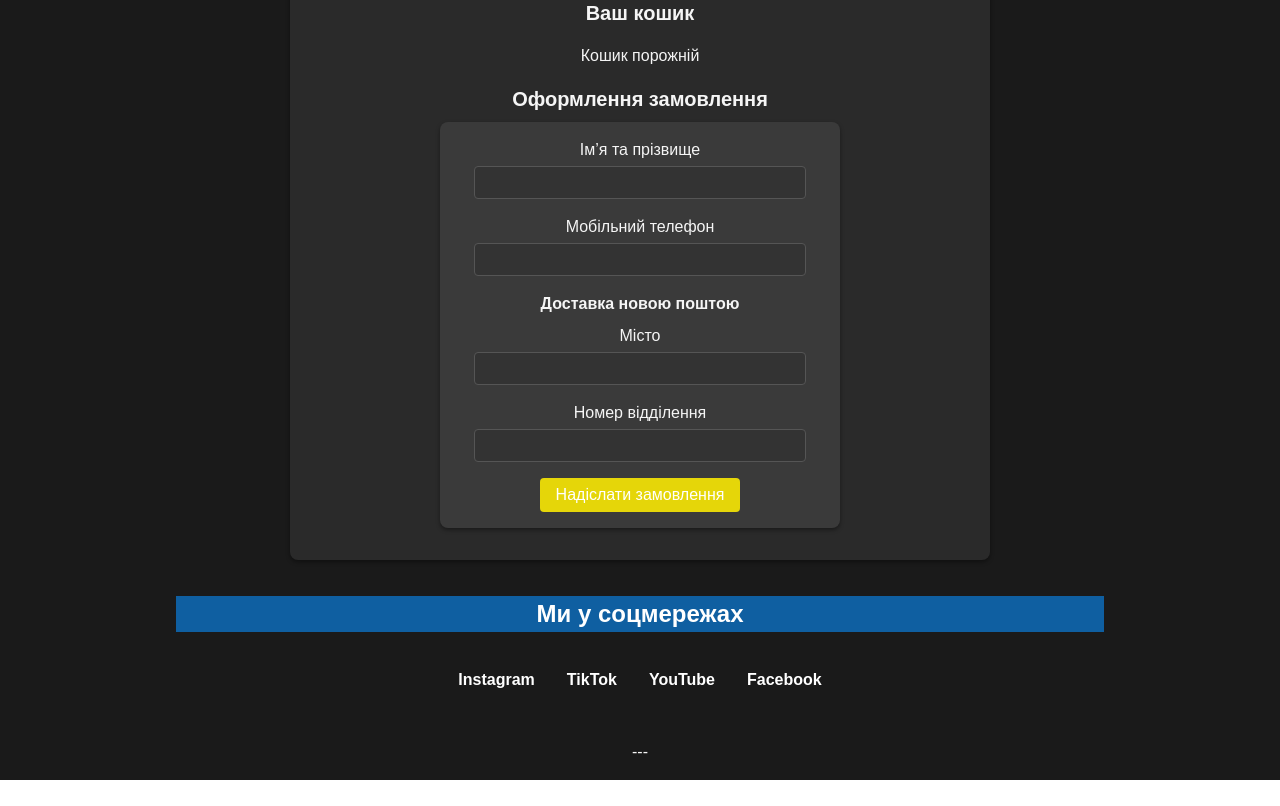
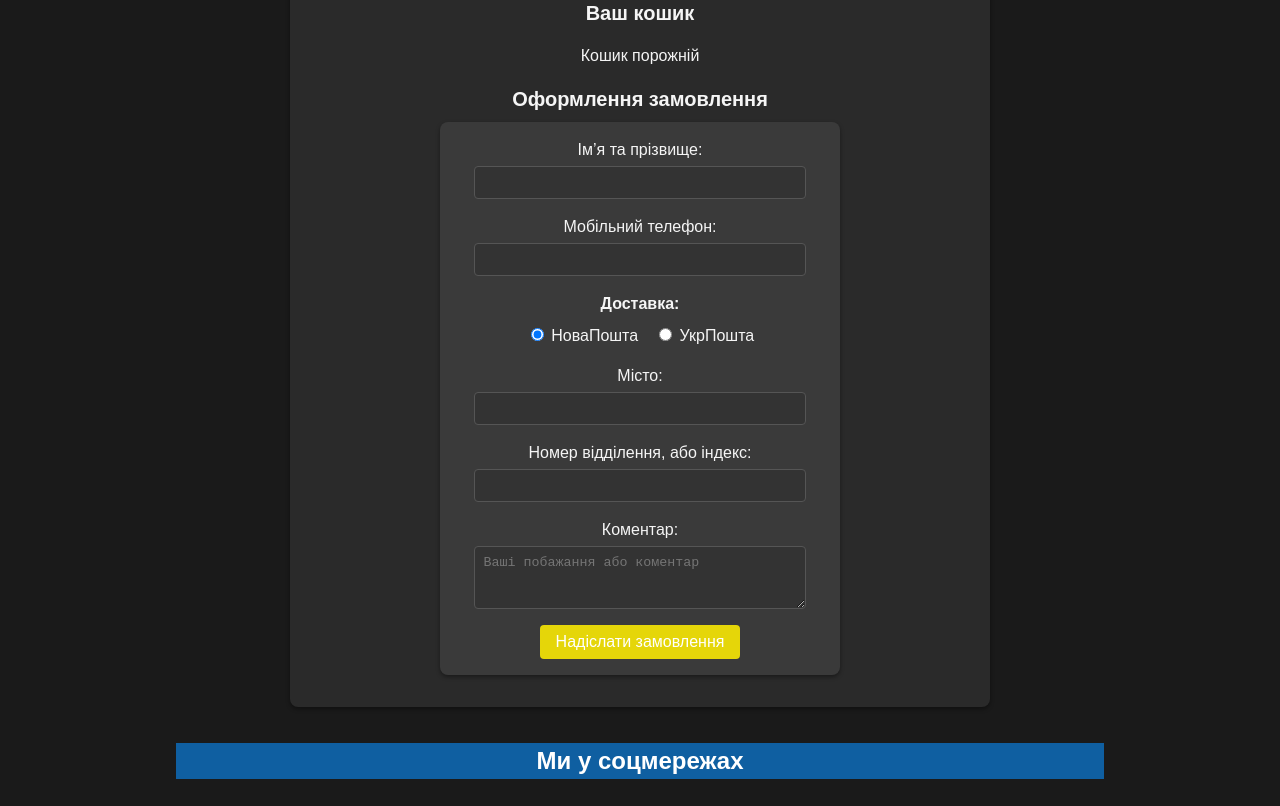
Before and after one commit to Gluckxxx/MerchDF, a React (Vite) app: page /checkout in a window 1280 px wide. Shown: the part 480-1286 px from the top of the page. Before the commit the page ends 1260 px from the top, so only its background shows below. Built offline with nearby package versions, Linux system fonts and the light colour scheme.

Commit message:
Додано поле 'Коментар' у форму та оновлено шаблон EmailJS

```diff
--- a/src/pages/Checkout.jsx
+++ b/src/pages/Checkout.jsx
@@ -1,12 +1,17 @@
-//Checkout.jsx
-
 import { useCart } from '../context/CartContext';
 import { useState } from 'react';
 import emailjs from '@emailjs/browser';
 
 function Checkout() {
   const { cart, totalPrice, updateQuantity, removeFromCart, clearCart } = useCart();
-  const [form, setForm] = useState({ name: '', phone: '', city: '', branch: '' });
+  const [form, setForm] = useState({
+    name: '',
+    phone: '',
+    city: '',
+    branch: '',
+    delivery: 'НоваПошта',
+    comment: '', // 🆕 додано коментар
+  });
   const [submitted, setSubmitted] = useState(false);
 
   const handleSubmit = (e) => {
@@ -16,11 +21,16 @@ function Checkout() {
       phone: form.phone,
       city: form.city,
       branch: form.branch,
+      delivery: form.delivery,
+      comment: form.comment, // 🆕
       total: totalPrice,
-  cart: cart.map(item => `${item.name} × ${item.quantity} = ${item.price * item.quantity} грн`).join('\n')
+      cart: cart
+        .map(item => `${item.name} × ${item.quantity} = ${item.price * item.quantity} грн`)
+        .join('\n'),
     };
 
-emailjs.send('service_2v5q1p9', 'template_c5e6tpo', orderData, 'Dhu05mWLGyjLcpdNE')
+    emailjs
+      .send('service_2v5q1p9', 'template_c5e6tpo', orderData, 'Dhu05mWLGyjLcpdNE')
       .then((response) => {
         console.log('Лист надіслано!', response.status, response.text);
         setSubmitted(true);
@@ -29,30 +39,37 @@ emailjs.send('service_2v5q1p9', 'template_c5e6tpo', orderData, 'Dhu05mWLGyjLcpdN
         console.log('Помилка надсилання:', err);
         alert('Не вдалося надіслати замовлення. Спробуйте ще раз.');
       });
-    setSubmitted(true);
-    clearCart();
   };
 
-  if (submitted) return <div style={{ padding: '1rem' }}><center>Дякуємо за замовлення!</center></div>;
+  if (submitted) {
+    return (
+      <div style={{ padding: '1rem' }}>
+        <center>Дякуємо за замовлення!</center>
+      </div>
+    );
+  }
 
   return (
     <div className="cart-item">
       <div style={{ padding: '1rem' }}>
-      <h2 style={{ fontSize: '1.25rem', fontWeight: 'bold', marginBottom: '1rem' }}>Ваш кошик</h2>
-      {cart.length === 0 ? <p>Кошик порожній</p> : (
+        <h2 style={{ fontSize: '1.25rem', fontWeight: 'bold', marginBottom: '1rem' }}>
+          Ваш кошик
+        </h2>
+        {cart.length === 0 ? (
+          <p>Кошик порожній</p>
+        ) : (
           <div className="cart-list">
             {cart.map(item => (
-          <div
-            key={item.id}
-            className="checkout-item"
-          >
+              <div key={item.id} className="checkout-item">
                 <div className="item-name">{item.name}</div>
                 <div className="item-details-row">
                   <input
                     type="number"
                     value={item.quantity}
                     min="1"
-                onChange={(e) => updateQuantity(item.id, parseInt(e.target.value) || 1)}
+                    onChange={(e) =>
+                      updateQuantity(item.id, parseInt(e.target.value) || 1)
+                    }
                     className="quantity-input"
                   />
                   <div className="item-price">{item.price * item.quantity} грн</div>
@@ -65,15 +82,19 @@ emailjs.send('service_2v5q1p9', 'template_c5e6tpo', orderData, 'Dhu05mWLGyjLcpdN
                 </div>
               </div>
             ))}
-          <div style={{ fontWeight: 'bold' }}>Загальна вартість: {totalPrice} грн</div>
+            <div style={{ fontWeight: 'bold' }}>
+              Загальна вартість: {totalPrice} грн
+            </div>
           </div>
         )}
 
-      <h2 style={{ fontSize: '1.25rem', fontWeight: 'bold', marginBottom: '0.5rem' }}>Оформлення замовлення</h2>
+        <h2 style={{ fontSize: '1.25rem', fontWeight: 'bold', marginBottom: '0.5rem' }}>
+          Оформлення замовлення
+        </h2>
         <form
           onSubmit={handleSubmit}
           style={{
-            backgroundColor: '#3a3a3a', // трохи світліше, ніж було
+            backgroundColor: '#3a3a3a',
             padding: '1rem',
             borderRadius: '0.5rem',
             maxWidth: '400px',
@@ -83,7 +104,7 @@ emailjs.send('service_2v5q1p9', 'template_c5e6tpo', orderData, 'Dhu05mWLGyjLcpdN
         >
           <div style={{ marginBottom: '1rem' }}>
             <label htmlFor="name" style={{ display: 'block', marginBottom: '0.25rem' }}>
-              Ім’я та прізвище
+              Ім’я та прізвище:
             </label>
             <input
               id="name"
@@ -97,7 +118,7 @@ emailjs.send('service_2v5q1p9', 'template_c5e6tpo', orderData, 'Dhu05mWLGyjLcpdN
 
           <div style={{ marginBottom: '1rem' }}>
             <label htmlFor="phone" style={{ display: 'block', marginBottom: '0.25rem' }}>
-              Мобільний телефон
+              Мобільний телефон:
             </label>
             <input
               id="phone"
@@ -109,11 +130,33 @@ emailjs.send('service_2v5q1p9', 'template_c5e6tpo', orderData, 'Dhu05mWLGyjLcpdN
             />
           </div>
 
-          <div style={{ marginBottom: '0.5rem', fontWeight: 'bold' }}>Доставка новою поштою</div>
+          <div style={{ marginBottom: '0.5rem', fontWeight: 'bold' }}>Доставка:</div>
+          <div style={{ marginBottom: '1rem' }}>
+            <label style={{ marginRight: '1rem' }}>
+              <input
+                type="radio"
+                name="delivery"
+                value="НоваПошта"
+                checked={form.delivery === 'НоваПошта'}
+                onChange={e => setForm({ ...form, delivery: e.target.value })}
+              />{' '}
+              НоваПошта
+            </label>
+            <label>
+              <input
+                type="radio"
+                name="delivery"
+                value="УкрПошта"
+                checked={form.delivery === 'УкрПошта'}
+                onChange={e => setForm({ ...form, delivery: e.target.value })}
+              />{' '}
+              УкрПошта
+            </label>
+          </div>
 
           <div style={{ marginBottom: '1rem' }}>
             <label htmlFor="city" style={{ display: 'block', marginBottom: '0.25rem' }}>
-              Місто
+              Місто:
             </label>
             <input
               id="city"
@@ -127,7 +170,7 @@ emailjs.send('service_2v5q1p9', 'template_c5e6tpo', orderData, 'Dhu05mWLGyjLcpdN
 
           <div style={{ marginBottom: '1rem' }}>
             <label htmlFor="branch" style={{ display: 'block', marginBottom: '0.25rem' }}>
-              Номер відділення
+              Номер відділення, або індекс:
             </label>
             <input
               id="branch"
@@ -139,11 +182,23 @@ emailjs.send('service_2v5q1p9', 'template_c5e6tpo', orderData, 'Dhu05mWLGyjLcpdN
             />
           </div>
 
+          <div style={{ marginBottom: '1rem' }}>
+            <label htmlFor="comment" style={{ display: 'block', marginBottom: '0.25rem' }}>
+              Коментар:
+            </label>
+            <textarea
+              id="comment"
+              rows="3"
+              value={form.comment}
+              onChange={e => setForm({ ...form, comment: e.target.value })}
+              className="form-input"
+              placeholder="Ваші побажання або коментар"
+            />
+          </div>
+
           <button type="submit" className="btn-red">Надіслати замовлення</button>
         </form>
-
       </div>
-    <meta name="google-adsense-account" content="ca-pub-8203685269637046"></meta>
     </div>
   );
 }
```
Lines whose indentation alone changed are shown as unchanged.
